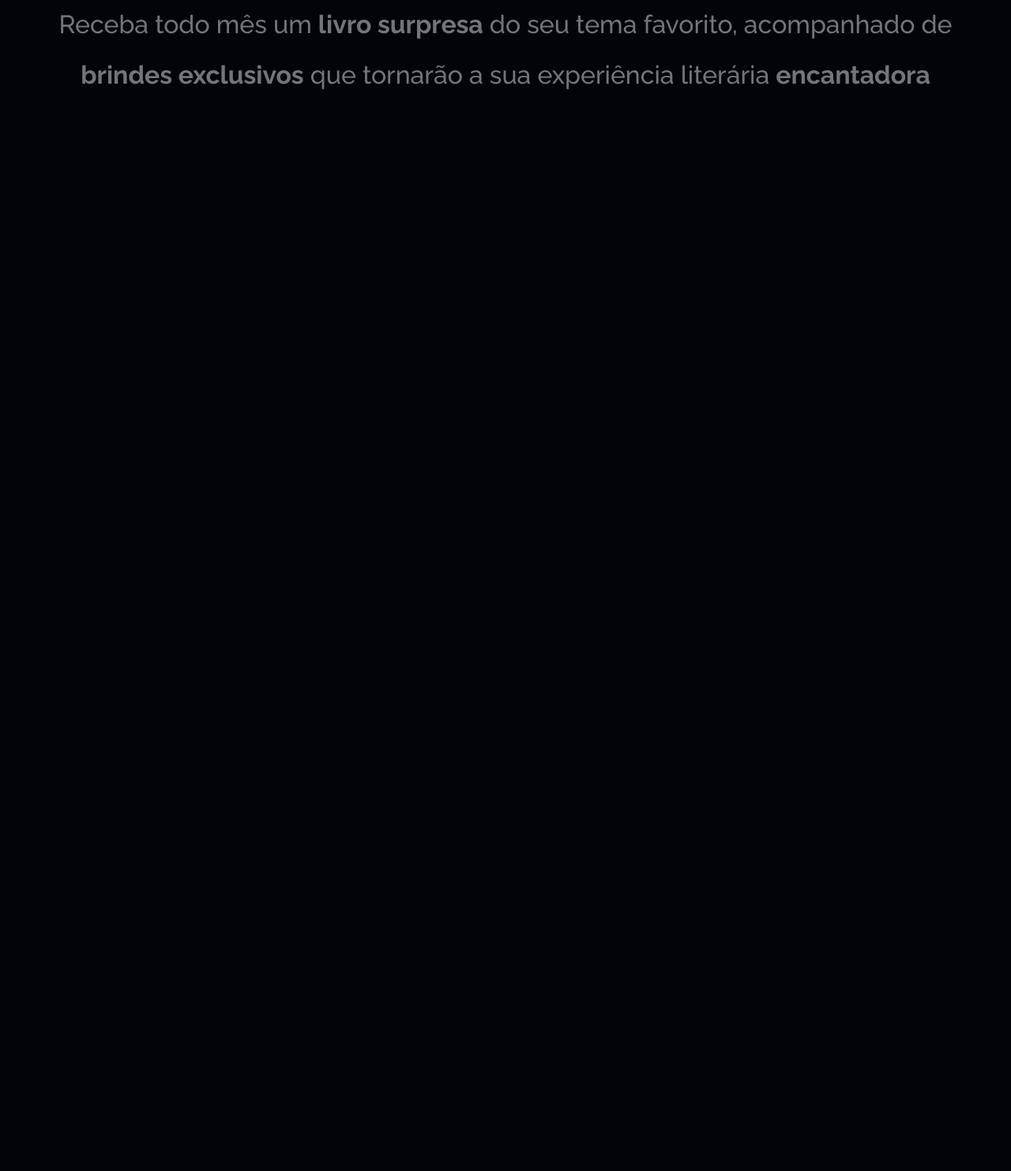
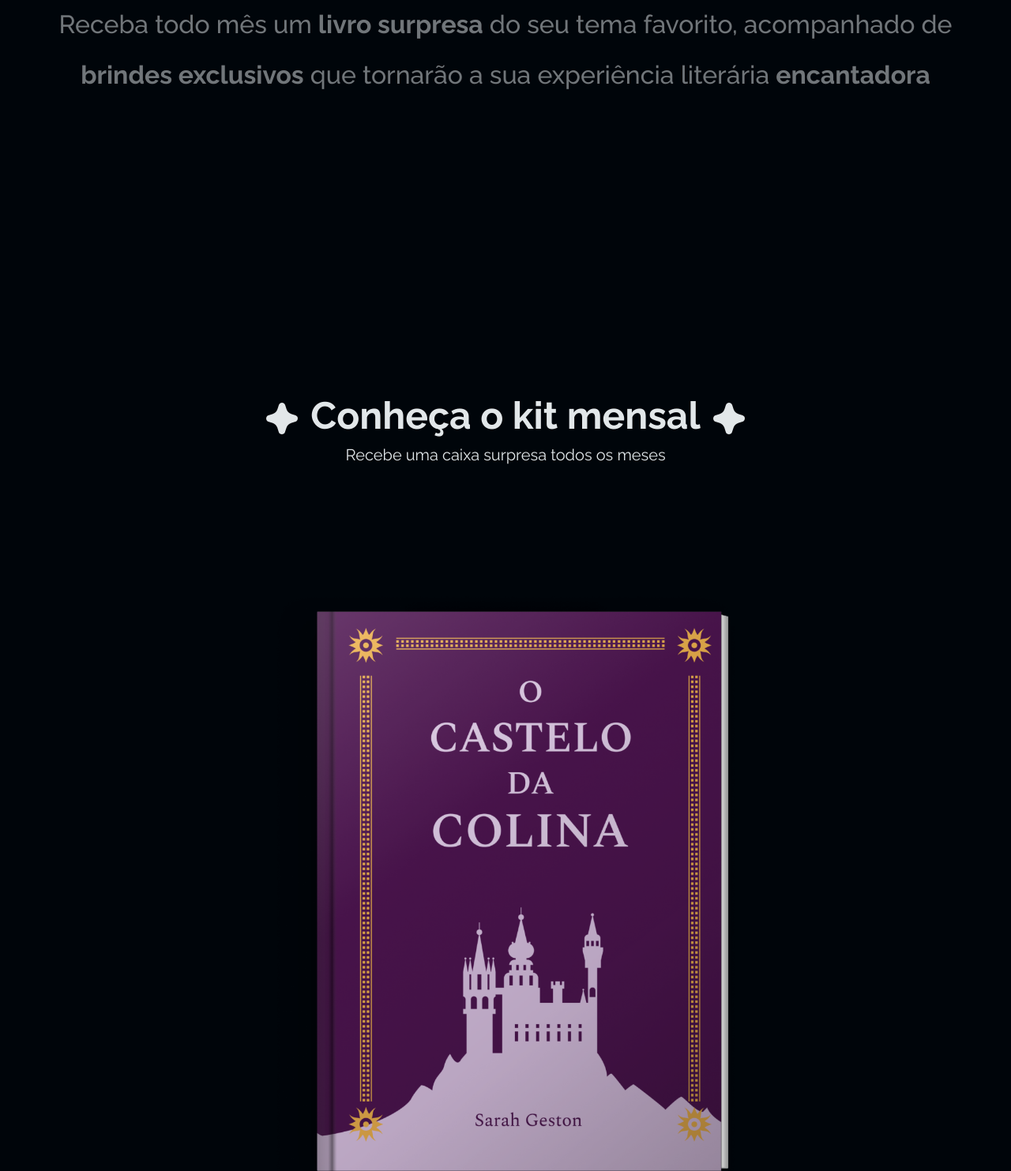
Before and after one commit to ROBERTOKPP/Clube-de-Assinatura, a plain HTML site: page index.html in a window 1280 px wide. Shown: the part 904-2387 px from the top of the page at 79% size. Before the commit the page ends 1167 px from the top, so only its background shows below. Drawn offline with Linux system fonts and the light colour scheme.

Commit message:
finalizando section book

```diff
--- a/index.html
+++ b/index.html
@@ -14,7 +14,6 @@
   </head>
   <body>
     <div>
-
       <section id="hero" class="container">
         <header class="container">
           <nav class="navbar">
@@ -61,5 +60,42 @@
         </p>
       </section>
     </div>
+
+    <section id="book-kit" class="container">
+      <div>
+        <div>
+          <img src="assets/star.svg" alt="">
+          <h2>Conheça o kit mensal</h2>
+          <img src="assets/star.svg" alt="">
+        </div>
+        <p>Recebe uma caixa surpresa todos os meses</p>
+      </div>
+
+      <div class="book-kit">
+        <div class="book">
+          <img src="assets/book.png" alt="" />
+        </div>
+        <div class="pin">
+          <img src="assets/pin.png" alt="" />
+        </div>
+        <div class="bookmark-purple">
+          <img src="assets/bookmark-purple.png" alt="" />
+        </div>
+        <div class="bookmark-yellow">
+          <img src="assets/bookmark-yellow.png" alt="" />
+        </div>
+        <div class="book-text">
+          <div>
+            <img src="assets/capa-dura.svg" alt="" />
+          </div>
+          <div>
+            <img src="assets/broche.svg" alt="" />
+          </div>
+          <div>
+            <img src="assets/marcador.svg" alt="" />
+          </div>
+        </div>
+      </div>
+    </section>
   </body>
 </html>
--- /dev/null
+++ b/styles/book.css
@@ -0,0 +1,92 @@
+#book-kit {
+  & > div:nth-child(1) {
+    text-align: center;
+    margin-block: 235px 88px;
+    & h2{
+      margin-bottom:  .5rem ;
+    }
+   & div{
+    display: flex;
+    justify-content: center;
+    gap: 1rem;
+   }
+  }
+
+  .book-kit {
+    position: relative;
+    display: flex;
+    justify-content: center;
+    align-items: center;
+    height: 920px;
+
+    & img {
+      height: 100%;
+      width: auto;
+    }
+
+    & .bookmark-yellow,
+    .bookmark-purple,
+    .pin,
+    .book-text {
+      position: absolute;
+      transition: 900ms ease-in-out;
+    }
+
+    & .book-text {
+      & div:nth-child(1),
+      div:nth-child(2),
+      div:nth-child(3) {
+        transition: 900ms ease-in-out;
+      }
+    }
+
+    & .book {
+      z-index: 1;
+      position: absolute;
+      height: calc(100% - 143px);
+    }
+
+    & .pin {
+      z-index: -2;
+
+      & img {
+        width: 256px;
+      }
+    }
+
+    & .bookmark-yellow {
+      height: calc(100% - 170px);
+      bottom: 10%;
+      z-index: 0;
+    }
+
+    & .bookmark-purple {
+      height: calc(100% - 170px);
+      z-index: -1;
+    }
+
+    &:hover {
+      & .book-text {
+        & div:nth-child(1) {
+          transform: translateX(-375px) translateY(-210px);
+        }
+        & div:nth-child(2) {
+          transform: translateX(-370px) translateY(230px);
+        }
+        & div:nth-child(3) {
+          transform: translateX(430px) translateY(250px);
+        }
+      }
+
+      & .bookmark-yellow {
+        transform: rotate(13deg) translateX(110%) translateY(-30%);
+      }
+      & .bookmark-purple {
+        transform: rotate(23deg) translateX(165%) translateY(-28%);
+      }
+      & .pin {
+        transform: rotate(-15deg) translateX(-380px) translateY(80%);
+      }
+    }
+  }
+}
--- a/styles/global.css
+++ b/styles/global.css
@@ -49,7 +49,7 @@ h1 {
 
 }
 h2{
- font: var(--font-body-lg);
+ font: var(--font-title-lg);
 }
 p{
   font: var(--font-body-lg);
--- a/styles/hero.css
+++ b/styles/hero.css
@@ -18,7 +18,7 @@
   opacity: 0.1;
   aspect-ratio: 1440 / 800;
   margin-bottom: 56px;
-  animation: hero-background 4s ease-in-out  both;
+  animation: hero-background 3s ease-in-out  both;
   & .tittle {
     text-align: center;
     color: var(--text-title);
@@ -29,7 +29,7 @@
     margin: auto;
     & p{
       opacity: 0;
-      animation: hero-background 4s ease-in both 200ms;
+      animation: hero-background 3s ease-in both 200ms;
     }
   }
 }
--- a/styles/index.css
+++ b/styles/index.css
@@ -1,3 +1,4 @@
 @import url(global.css);
 @import url(utility.css);
 @import url(hero.css);
+@import url(book.css);
```
Also changed, not shown: assets/broche.svg (added), assets/capa-dura.svg (added), assets/marcador.svg (added).
